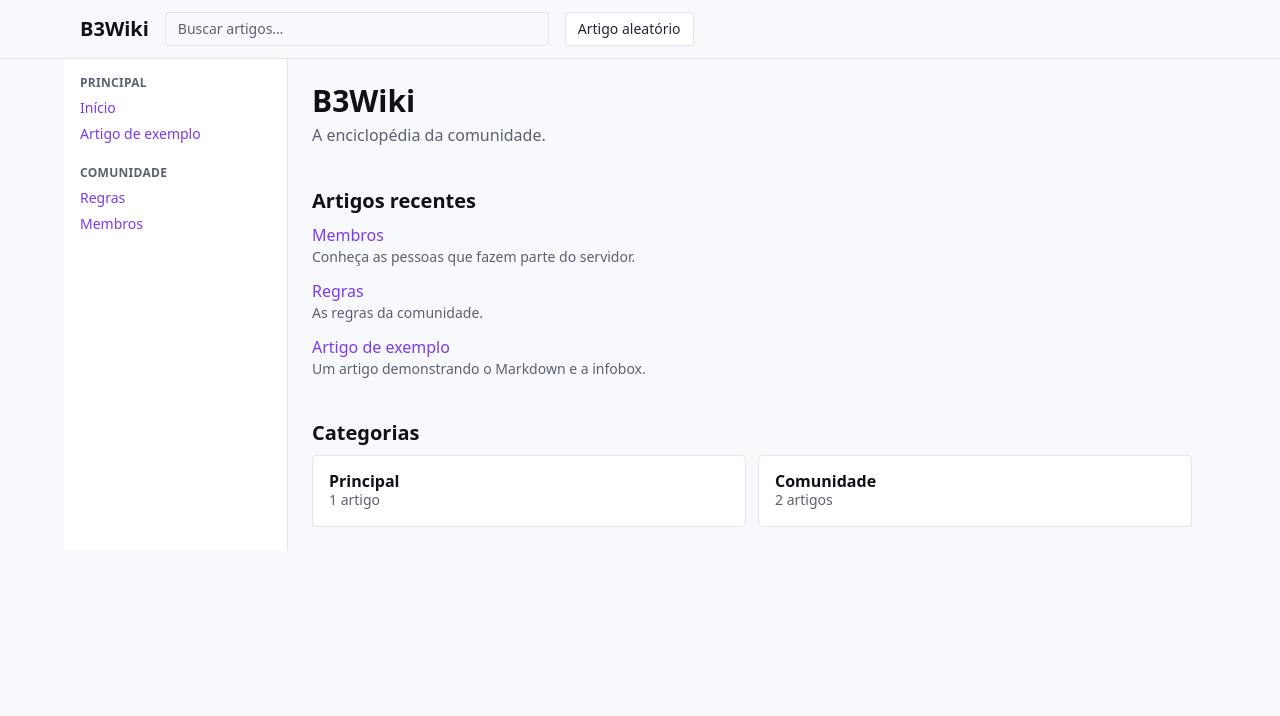
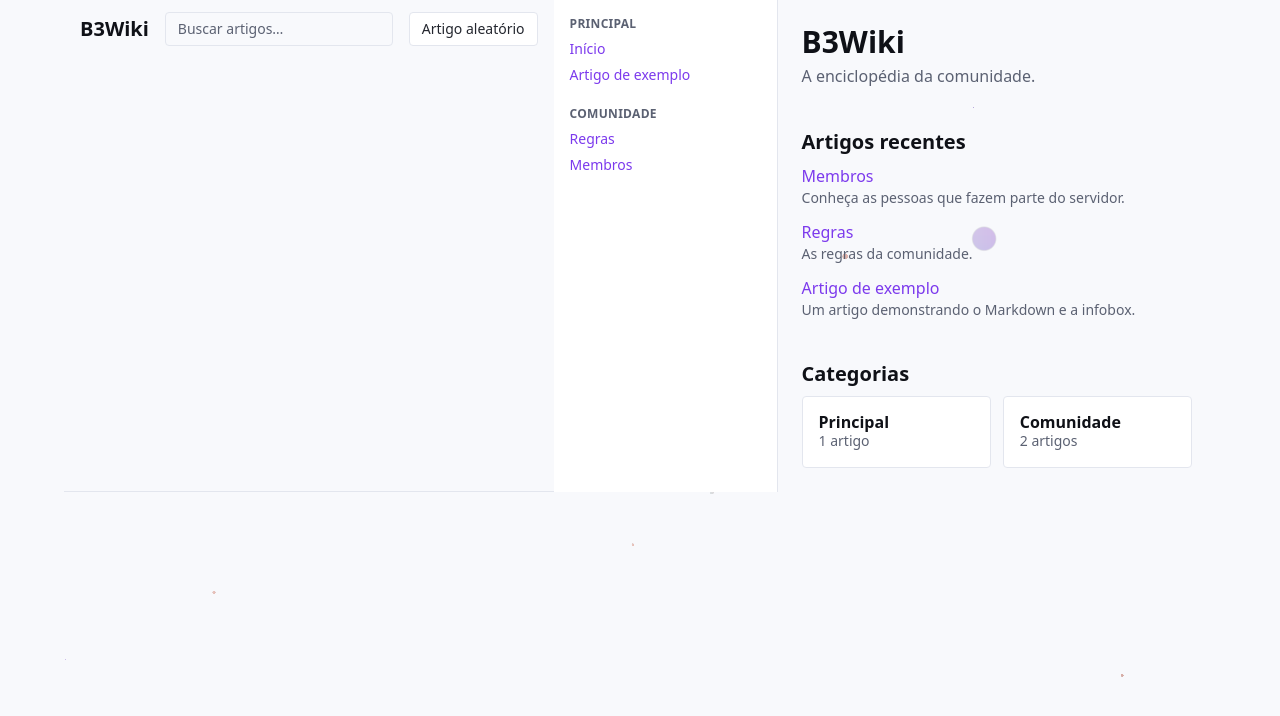
Before and after one commit to DanielFigues/B3Wiki, a React (Vite) app: page / in a window 1280 px wide. Shown: the top 716 px of the page. Built offline with nearby package versions, Linux system fonts and the light colour scheme.

Commit message:
feat: fundo global de particles no layout

```diff
--- /dev/null
+++ b/src/components/AnimatedBackground.tsx
@@ -0,0 +1,32 @@
+import { useEffect, useState } from 'react'
+import { useReducedMotion } from '../hooks/useReducedMotion'
+import Particles from './reactbits/Backgrounds/Particles/Particles'
+
+function AnimatedBackground() {
+  const reduceMotion = useReducedMotion()
+  const [tabVisible, setTabVisible] = useState(() => !document.hidden)
+
+  useEffect(() => {
+    const onChange = () => setTabVisible(!document.hidden)
+    document.addEventListener('visibilitychange', onChange)
+    return () => document.removeEventListener('visibilitychange', onChange)
+  }, [])
+
+  if (reduceMotion || !tabVisible) return null
+
+  return (
+    <div aria-hidden="true" className="pointer-events-none fixed inset-0 -z-10 opacity-60">
+      <Particles
+        particleCount={80}
+        particleSpread={20}
+        speed={0.06}
+        particleColors={['#8b5cf6', '#ff7a5c', '#ffffff']}
+        alphaParticles
+        pixelRatio={1}
+        className="h-full w-full"
+      />
+    </div>
+  )
+}
+
+export default AnimatedBackground
--- a/src/components/Layout.tsx
+++ b/src/components/Layout.tsx
@@ -1,4 +1,5 @@
 import { Outlet } from 'react-router-dom'
+import AnimatedBackground from './AnimatedBackground'
 import Header from './Header'
 import Sidebar from './Sidebar'
 import { useWiki } from '../store/index'
@@ -7,9 +8,10 @@ function Layout() {
   const { config } = useWiki()
 
   return (
-    <div className="min-h-svh bg-paper font-sans text-ink">
-      <Header siteName={config.name} />
-      <div className="mx-auto flex max-w-6xl">
+    <div className="relative isolate min-h-svh bg-paper font-sans text-ink">
+      <AnimatedBackground />
+      <div className="relative mx-auto flex max-w-6xl">
+        <Header siteName={config.name} />
         <Sidebar />
         <main className="min-w-0 flex-1 px-6 py-6">
           <Outlet />
--- a/src/components/index.ts
+++ b/src/components/index.ts
@@ -3,3 +3,4 @@ export { default as Sidebar } from './Sidebar'
 export { default as Infobox } from './Infobox'
 export { default as Layout } from './Layout'
 export { default as SearchBar } from './SearchBar'
+export { default as AnimatedBackground } from './AnimatedBackground'
```
